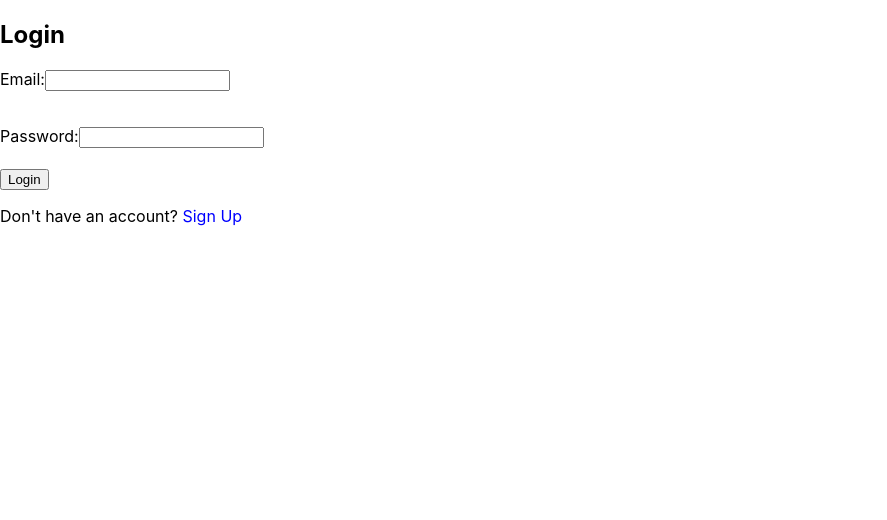
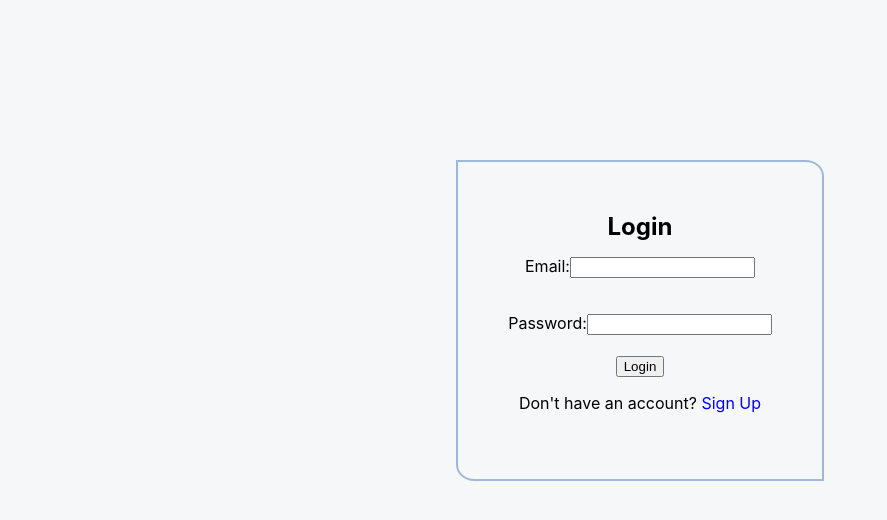
Before and after one commit to nithinvas/frontend, a React (Create React App) app: page / in a window 1280 px wide. Shown: the top 520 px of the page, without its empty margins (0-887 px from the left). Built offline with nearby package versions, Linux system fonts and the light colour scheme.

Commit message:
modified:   src/components/Forms.js 	new file:   src/components/stylesheets/Forms.css

```diff
--- a/src/components/Forms.js
+++ b/src/components/Forms.js
@@ -2,6 +2,7 @@
 import React, { useState } from 'react';
 import axios from 'axios';
 import { useNavigate } from 'react-router-dom';
+import './stylesheets/Forms.css'
 
 const Login = ({ onToggle }) => {
   const [email, setEmail] = useState('');
@@ -50,25 +51,32 @@ const Login = ({ onToggle }) => {
   };
 
   return (
-    <div>
-      <h2>Login</h2>
-      <label>
-        Email:
-        <input type="email" name="email" onChange={(e) => setEmail(e.target.value)} />
-      </label>
+    <div className='main-form'>
+      <h2 className='text-center'>Login</h2>
+      <div>
+        <label className='form-label'>
+          Email:
+          <input type="email" name="email" onChange={(e) => setEmail(e.target.value)} />
+        </label>
+
       <br />
-      <label>
+      <label className='form-label'>
         Password:
         <input type="password" value={password} onChange={(e) => setPassword(e.target.value)} />
       </label>
       <br />
-      <button onClick={handleLogin}>Login</button>
+      <div className='form-label'>
+        <button onClick={handleLogin}>Login</button>
+      </div>
+      <div className='form-label'>
       <p>
         Don't have an account?{' '}
         <span style={{ cursor: 'pointer', color: 'blue' }} onClick={onToggle}>
           Sign Up
         </span>
       </p>
+      </div>
+      </div>
     </div>
   );
 };
--- /dev/null
+++ b/src/components/stylesheets/Forms.css
@@ -0,0 +1,22 @@
+.text-center{
+    margin: auto;
+}
+
+body{
+    background-color: #F5F7F8;
+}
+
+.form-label{
+    text-align: center;
+}
+
+.main-form{
+    margin-top: 20vh;
+    border: 2px solid #9EB8D9;
+    padding: 50px;
+    width: fit-content;
+    margin-left: auto;
+    margin-right: auto;
+    border-top-right-radius: 5%;
+    border-bottom-left-radius: 5%;
+}
```
